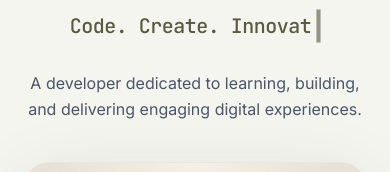
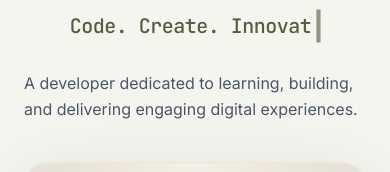
Before and after one commit to nikhilShakya7/Portfolio, a React (Vite) app: page / in a window 390 px wide. Shown: the part 244-416 px from the top of the page. Built offline with nearby package versions, Linux system fonts and the light colour scheme.

Commit message:
fix: adjust layout and positioning in NikhilHome component for improved responsiveness

```diff
--- a/src/components/NikhilHome.tsx
+++ b/src/components/NikhilHome.tsx
@@ -81,7 +81,7 @@ export default function NikhilHome({
       {/* 1. Main Hero Section — Centered perfectly inside viewport height */}
       <section
         id="nikhil-jumbotron"
-        className="flex min-h-[calc(100vh-80px)] flex-col justify-between py-8 md:py-12"
+        className="relative flex min-h-[calc(100vh-80px)] flex-col justify-between py-8 md:py-12"
       >
         {/* TOP BAR */}
         <motion.div
@@ -99,13 +99,13 @@ export default function NikhilHome({
         </motion.div>
 
         {/* CENTER CONTENT — Flex grow holds the absolute center axis */}
-        <div className="flex flex-col items-center gap-10 text-center lg:flex-row lg:items-center lg:justify-between lg:text-left my-auto py-8">
+        <div className="my-auto flex flex-col items-center gap-10 py-8 text-center lg:flex-row lg:items-center lg:justify-end">
           {/* Left / main copy */}
           <motion.div
             initial={{ opacity: 0, y: 24 }}
             animate={{ opacity: 1, y: 0 }}
             transition={{ duration: 0.65, ease: [0.16, 1, 0.3, 1] }}
-            className="flex flex-col items-center lg:items-start lg:max-w-2xl"
+            className="flex flex-col items-center lg:absolute lg:left-0 lg:top-[32%] lg:items-start lg:max-w-2xl lg:-translate-y-1/2"
           >
             <span className="font-mono text-xs font-bold tracking-widest text-[#5a5a40] uppercase flex items-center gap-1.5">
               <Terminal className="h-3.5 w-3.5" />
@@ -125,7 +125,7 @@ export default function NikhilHome({
               <span className="inline-block w-[3px] h-[24px] md:h-[32px] bg-[#5a5a40] ml-1.5 animate-[ping_1s_infinite_ease-in-out]" />
             </h2>
 
-            <p className="mt-6 max-w-xl text-base leading-relaxed text-gray-600 sm:text-lg font-sans">
+            <p className="mt-6 max-w-xl text-left text-base leading-relaxed text-gray-600 sm:text-lg font-sans">
               A developer dedicated to learning, building, and delivering
               engaging digital experiences.
             </p>
```
